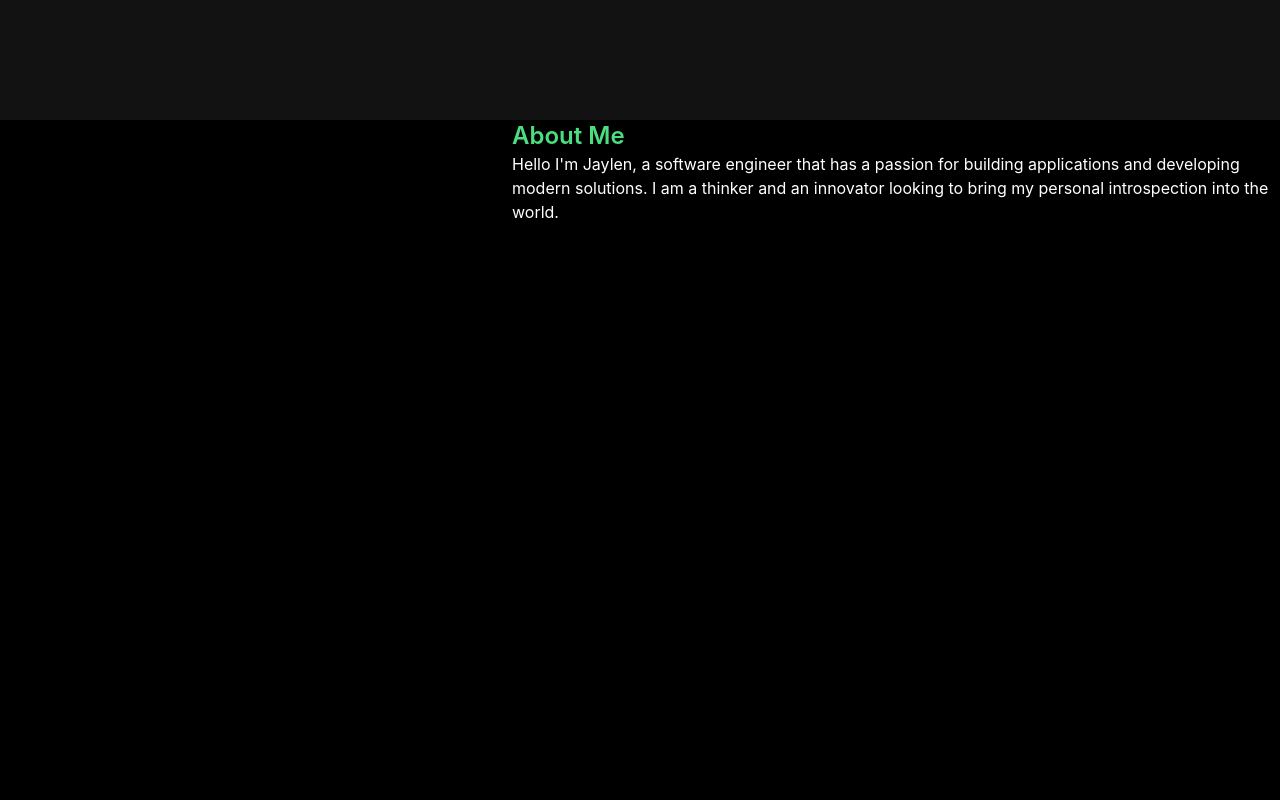
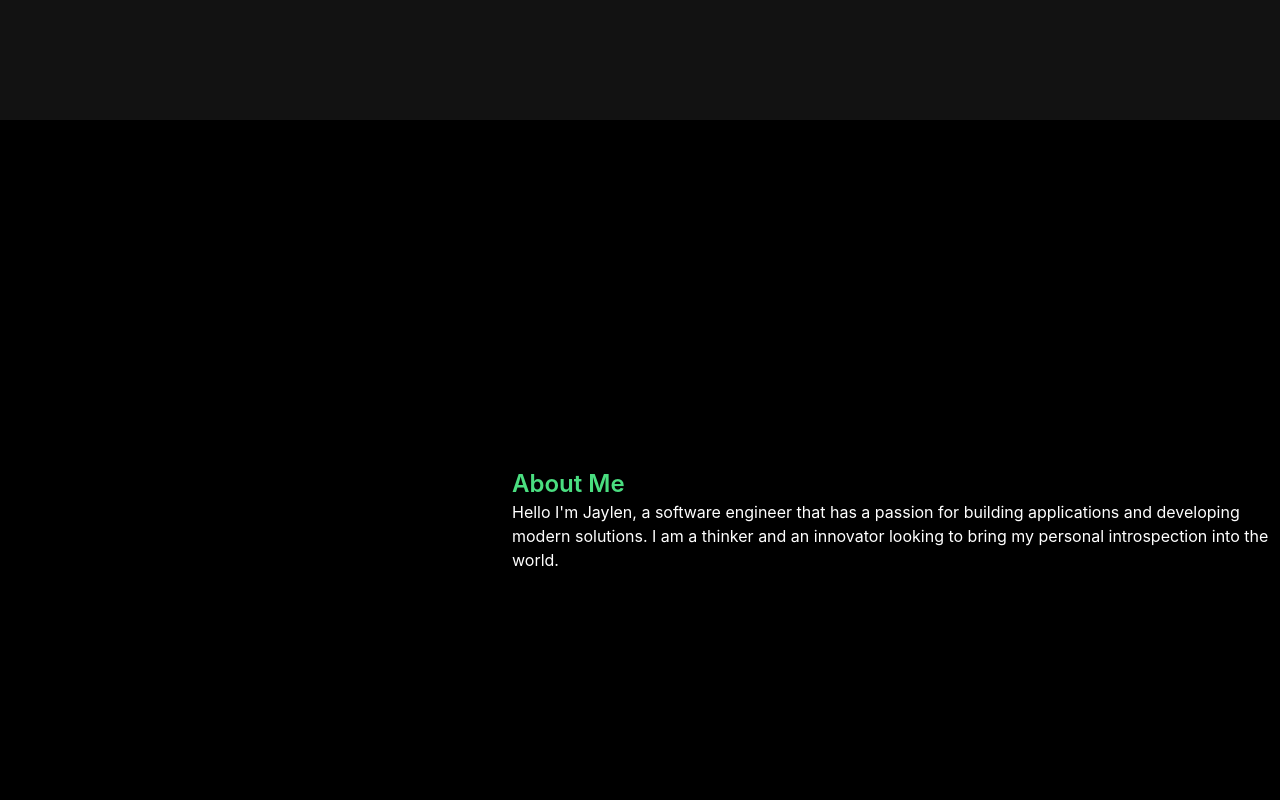
Before and after one commit to JaylenJHarris22/JaylenJHarris22.github.io, a React (Create React App) app: page / in a window 1280 px wide. Shown: the part 680-1480 px from the top of the page. Built offline with nearby package versions, Linux system fonts and the light colour scheme.

Commit message:
centered about me

```diff
--- a/src/Components/About-Me-Section.js
+++ b/src/Components/About-Me-Section.js
@@ -1,7 +1,7 @@
 export default function AboutMeSection (){
 return(
-    <div className='w-full bg-black h-full min-h-screen text-white'>
-        <div className='my-auto grid grid-cols-1 md:grid-cols-5'>
+    <div className='w-full bg-black h-full min-h-screen text-white h-full flex flex-col justify-center'>
+        <div className='grid grid-cols-1 md:grid-cols-5'>
             <div className='col-span-2'></div>
             <div className='col-span-3 flex flex-col content-center'>
                 <h3 className='text-green-400 text-2xl font-semibold'>About Me</h3>
```
